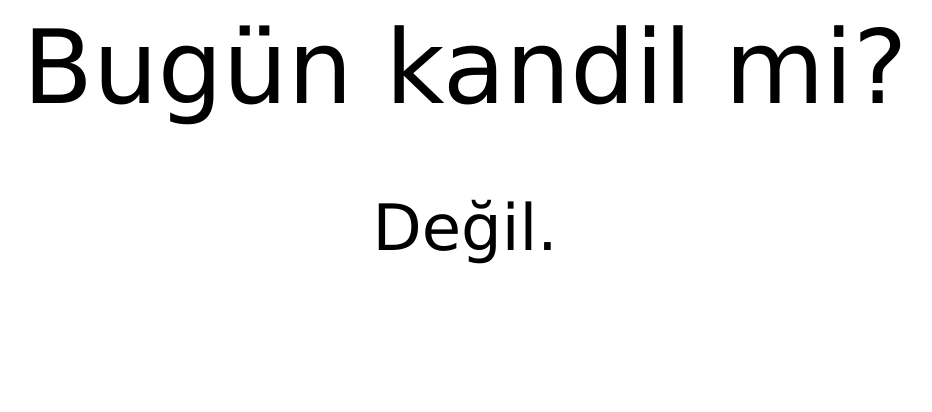
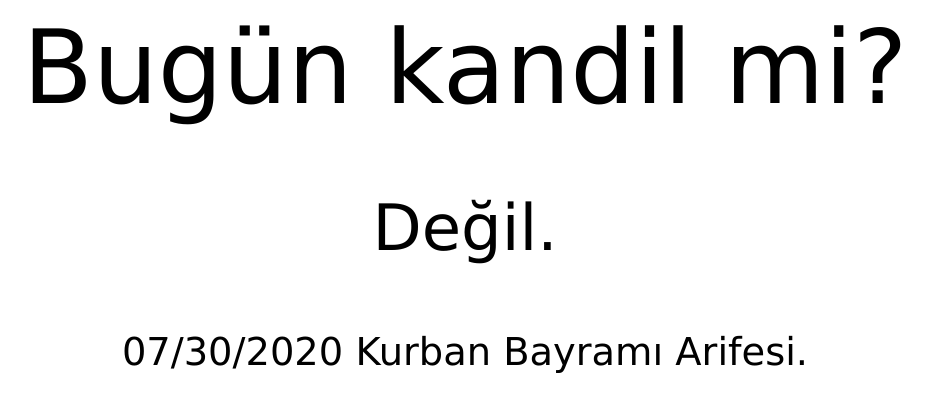
Before and after one commit to kandilmi/kandilmi.github.io, a plain HTML site: page index.html in a window 1280 px wide. Shown: the whole page, without its empty margins (175-1107 px from the left). Drawn offline with Linux system fonts and the light colour scheme.

Commit message:
updated index

```diff
--- a/index.html
+++ b/index.html
@@ -6,16 +6,19 @@
 <div style="text-align: center;font-size:5vw;font-family: Verdana">
 <p id="demo">Değil.</p>
 </div>
+<div style="text-align: center;font-size:3vw;font-family: Verdana">
+    <p id="near"></p>
+</div>
 <script>
     var calender = new Map();
-    calender.set(setD("07","30","2020",new Date()),"Bugün Kurban Bayramı Arifesi.");
-    calender.set(setD("07","31","2020",new Date()),"Bugün Kurban  Bayramı 1. Gün. Bayramınız mübarek olsun.");
-    calender.set(setD("08","01","2020",new Date()),"Bugün Kurban  Bayramı 2. Gün. Bayramınız mübarek olsun.");
-    calender.set(setD("08","02","2020",new Date()),"Bugün Kurban  Bayramı 3. Gün. Bayramınız mübarek olsun.");
-    calender.set(setD("08","03","2020",new Date()),"Bugün Kurban  Bayramı 4. Gün. Bayramınız mübarek olsun.");
-    calender.set(setD("08","29","2020",new Date()),"Bugün Aşure Günü.");
-    calender.set(setD("10","28","2020",new Date()),"Bugün Mevlid Kandili. Kandiliniz mübarek olsun.");
-
+    calender.set(setD("07","30","2020",new Date())," Kurban Bayramı Arifesi.");
+    calender.set(setD("07","31","2020",new Date())," Kurban  Bayramı 1. Gün. Bayramınız mübarek olsun.");
+    calender.set(setD("08","01","2020",new Date())," Kurban  Bayramı 2. Gün. Bayramınız mübarek olsun.");
+    calender.set(setD("08","02","2020",new Date())," Kurban  Bayramı 3. Gün. Bayramınız mübarek olsun.");
+    calender.set(setD("08","03","2020",new Date())," Kurban  Bayramı 4. Gün. Bayramınız mübarek olsun.");
+    calender.set(setD("08","29","2020",new Date())," Aşure Günü.");
+    calender.set(setD("10","28","2020",new Date())," Mevlid Kandili. Kandiliniz mübarek olsun.");
+    //calender.set(setD("07","28","2020",new Date())," test");
 
 
     var today = new Date();
@@ -25,17 +28,33 @@
     var yyyy = today.getFullYear();
 
     today = setD(mm,dd,yyyy,today)
-    checkDate(today);
+    if(checkDate(today)==false){
+        closestDate(today);
+    }
     theday = "7" + '/'+ "1" + '/' + "2020";
 
 
     function checkDate(date) {
         if (calender.has(date)) {
-            document.getElementById("demo").innerHTML = calender.get(date);
+            document.getElementById("demo").innerHTML = "Bugün "+ calender.get(date);
         } else {
             return false;
         }
     }
+
+    function closestDate(today){
+        for (let key of calender.keys()) {
+            if(today<key){
+                document.getElementById("near").innerHTML += key+" "+calender.get(key);
+                console.log(key+" "+calender.get(key));
+                return;
+            }
+        }
+
+    }
+
+
+
     function isSame(date1,date2) {
         console.log("checked"+date1+date2);
         if(date1==date2){
```
